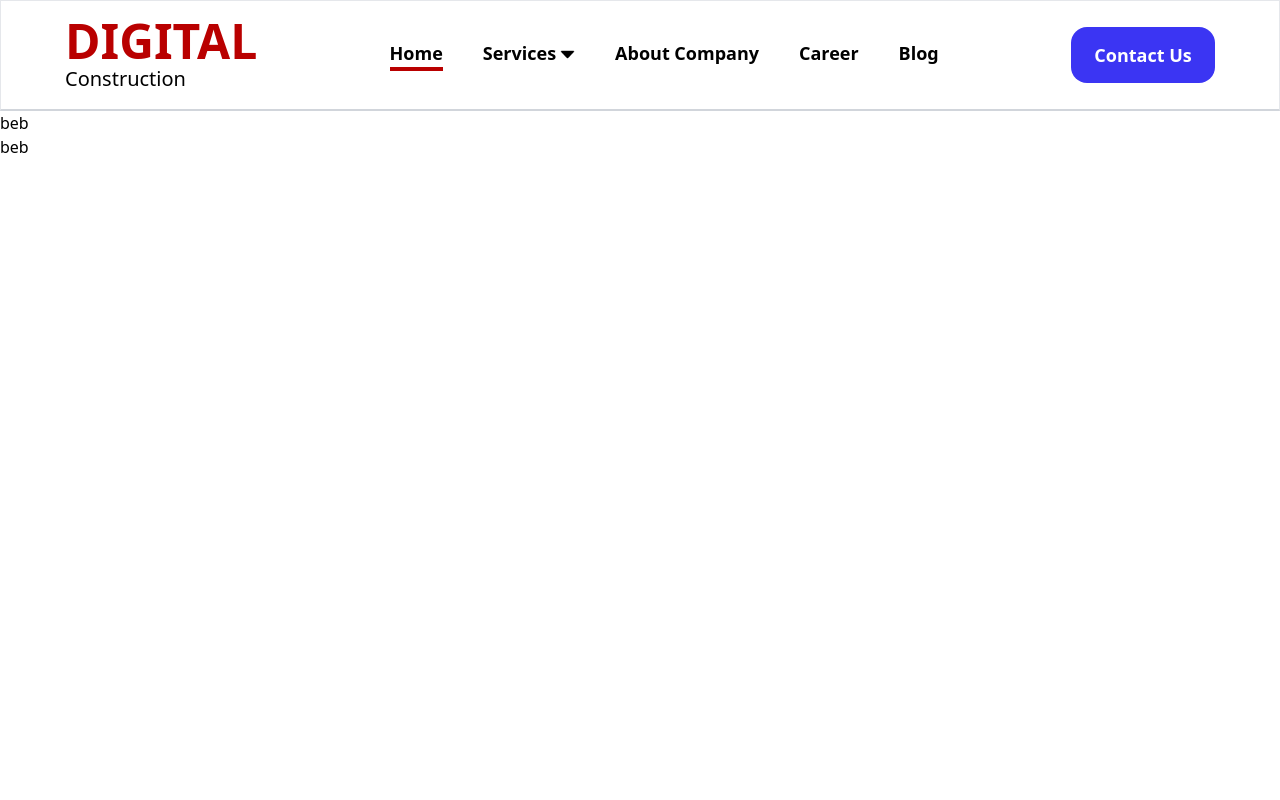
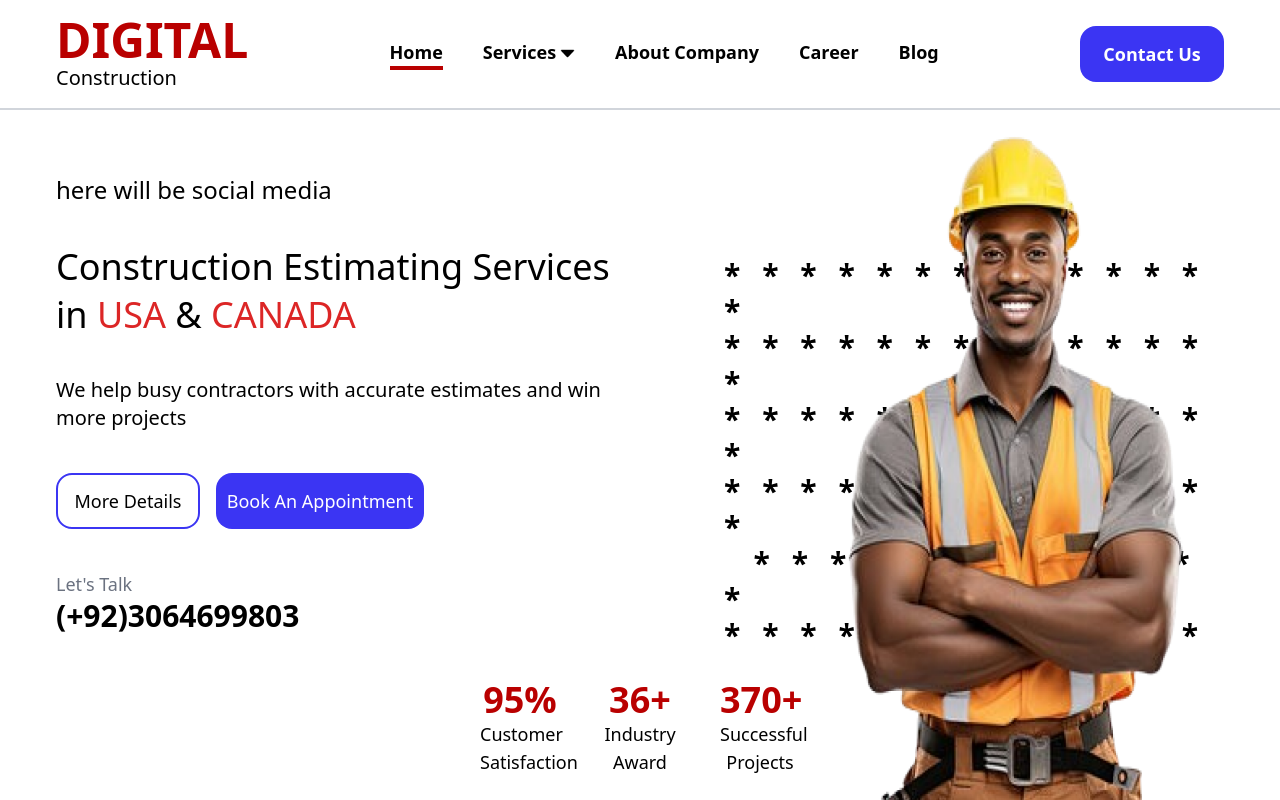
Before and after one commit to ScarWxlf/nextjs-test-task, a Next.js app: page / in a window 1280 px wide. Built offline with nearby package versions, Linux system fonts and the light colour scheme.

Commit message:
feat: setting up main page and his styles

```diff
--- a/src/app/globals.css
+++ b/src/app/globals.css
@@ -3,6 +3,6 @@
 @tailwind utilities;
 
 :root {
-    --main-color: #B90000; /* Визначення змінної */
+    --main-color: #B90000;
     --secondary-color: #3B35F3;
   }
--- a/src/app/page.tsx
+++ b/src/app/page.tsx
@@ -2,9 +2,8 @@ import Main from "../components/main/main"
 import Statistics from "../components/statistics/statistics"
 export default function Home() {
   return (
-    <div className="">
+    <div className="flex flex-col flex-grow w-full px-14">
       <Main/>
-      <Statistics/>
     </div>
   );
 }
--- a/src/components/header/header.js
+++ b/src/components/header/header.js
@@ -31,7 +31,7 @@ export default function Header() {
   }, []);
 
   return (
-    <header className="flex justify-between items-center px-16 py-4 bg-white border border-b-2 border-b-gray-300 ">
+    <header className="flex justify-between items-center px-14 py-4 bg-white border-b-2 border-gray-300 ">
       <div className="flex flex-col items-start">
         <h1 className="text-5xl font-bold text-main">DIGITAL</h1>
         <span className="text-black text-xl">Construction</span>
--- a/src/components/main/main.js
+++ b/src/components/main/main.js
@@ -1,7 +1,68 @@
+import Image from "next/image";
+
 export default function Main() {
-    return (
-      <div>
-        beb
+  return (
+    <section className="flex-grow  md:flex md:justify-between relative">
+      <div className="md:w-1/2 relative flex flex-col justify-between h-2/3 mt-16">
+        <div>
+          <h1 className="text-2xl">here will be social media</h1>
+        </div>
+        <div className="text-4xl">
+          <p className="mb-2">Construction Estimating Services </p>
+          in {" "}
+          <span className="text-red-600">USA</span> &{" "}
+          <span className="text-red-600">CANADA</span>
+        </div>
+        <p className="text-black text-xl">
+          We help busy contractors with accurate estimates and win more projects
+        </p>
+        <div className="space-x-4 text-bold text-lg">
+          <button className="bg-white text-black border-2 border-secondary h-14 w-36 rounded-2xl">
+            More Details
+          </button>
+          <button className="bg-secondary text-white h-14 w-52 rounded-2xl">
+            Book An Appointment
+          </button>
+        </div>
+        <p>
+          <span className="text-lg text-gray-500">Let&apos;s Talk </span>
+          <br />
+          <span className="font-bold text-3xl">(+92)3064699803</span>
+        </p>
       </div>
-    );
-  }
+
+      <div className="mt-10 relative flex items-center h-full justify-center md:mt-0 font-bold">
+        <div className="flex flex-col absolute text-3xl z-[-1] select-none">
+          <div className="tracking-[7px]">* * * * * * * * * * * * * *</div>
+          <div className="tracking-[7px]">* * * * * * * * * * * * * *</div>
+          <div className="tracking-[7px]">* * * * * * * * * * * * * *</div>
+          <div className="tracking-[7px]">* * * * * * * * * * * * * *</div>
+          <div className="tracking-[7px]">&nbsp; * * * * * * * * * * * * *</div>
+          <div className="tracking-[7px]">* * * * * * * * * * * * *</div>
+        </div>
+        <Image
+          src="/images/image.png"
+          alt="Worker"
+          className="rounded-lg mx-auto md:mx-0 h-full"
+          width={500}
+          height={500}
+        />
+      </div>
+
+      <section className="flex justify-center gap-10 px-6 py-6 text-center absolute left-0 bottom-0 w-full z-[-1]">
+        <div className="w-20">
+          <h3 className="text-main text-4xl font-bold">95%</h3>
+          <p className="text-lg">Customer Satisfaction</p>
+        </div>
+        <div className="w-20">
+          <h3 className="text-main text-4xl font-bold">36+</h3>
+          <p className="text-lg">Industry Award</p>
+        </div>
+        <div className="w-20">
+          <h3 className="text-main text-4xl font-bold">370+</h3>
+          <p className="text-lg">Successful Projects</p>
+        </div>
+      </section>
+    </section>
+  );
+}
--- a/src/components/statistics/statistics.js
+++ /dev/null
@@ -1,7 +0,0 @@
-export default function Statistics() {
-    return (
-        <div>
-            beb
-        </div>
-    );
-  }
```
